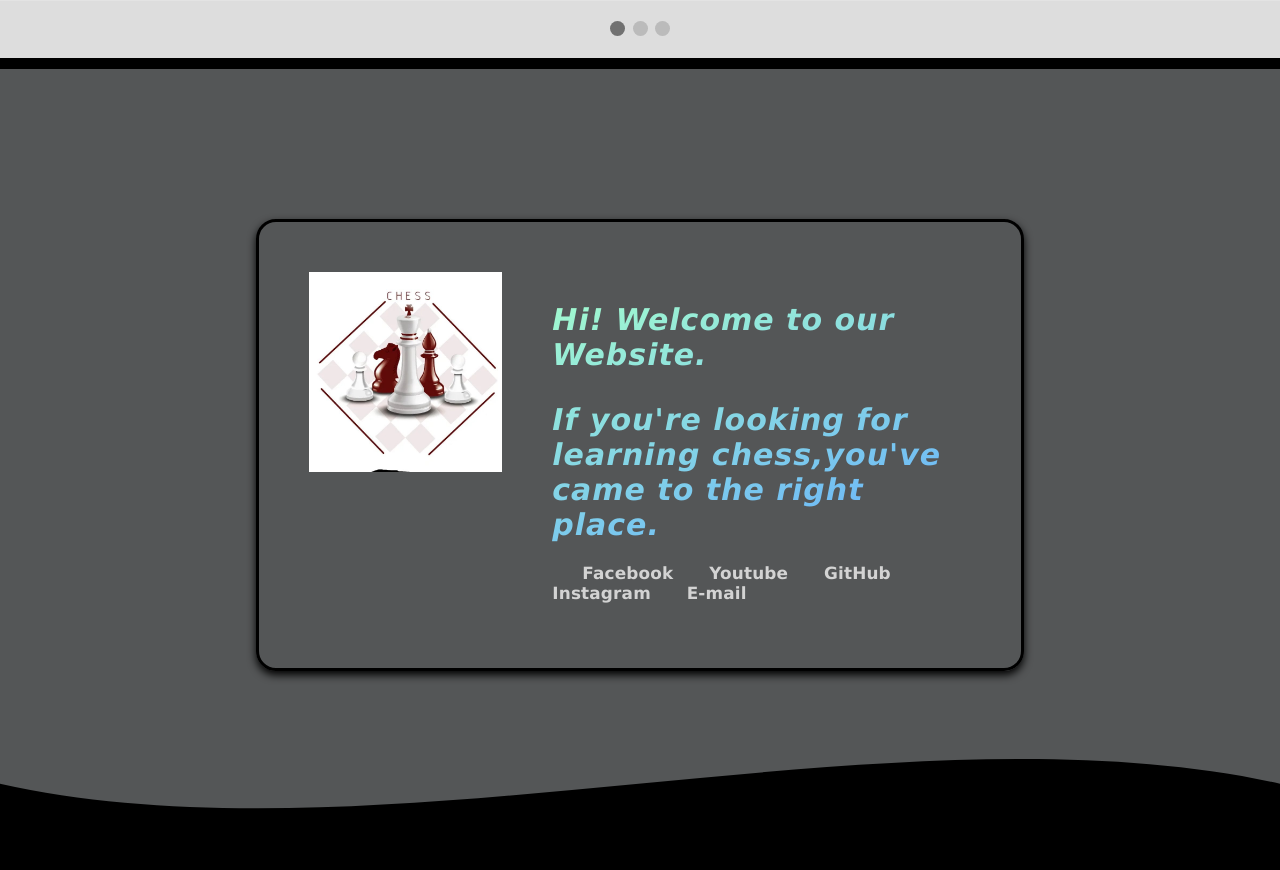
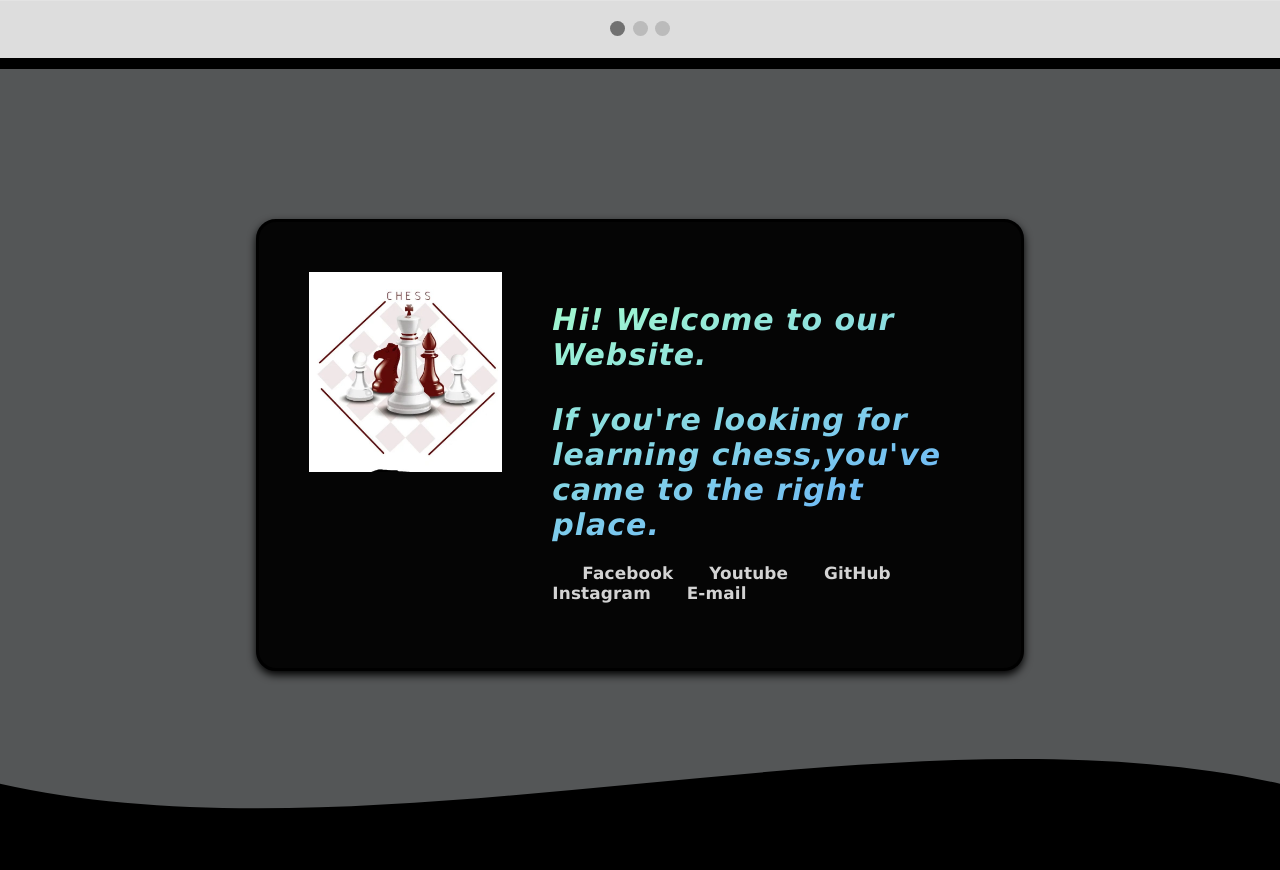
Before and after one commit to 10821324/site1, a PHP site: page /Home.html in a window 1280 px wide. Shown: the part 356-1226 px from the top of the page. Run offline with PHP 8.4, Linux system fonts and the light colour scheme.

Commit message:
Update style1.css

```diff
--- a/style1.css
+++ b/style1.css
@@ -87,7 +87,7 @@
     display: flex;
     border: .3rem solid#000;
     box-shadow: 0px 4px 8px #000;
-    background = chess3.jpg;
+    background : #050505;
 }
 
 .masthead-profile-content {
```
